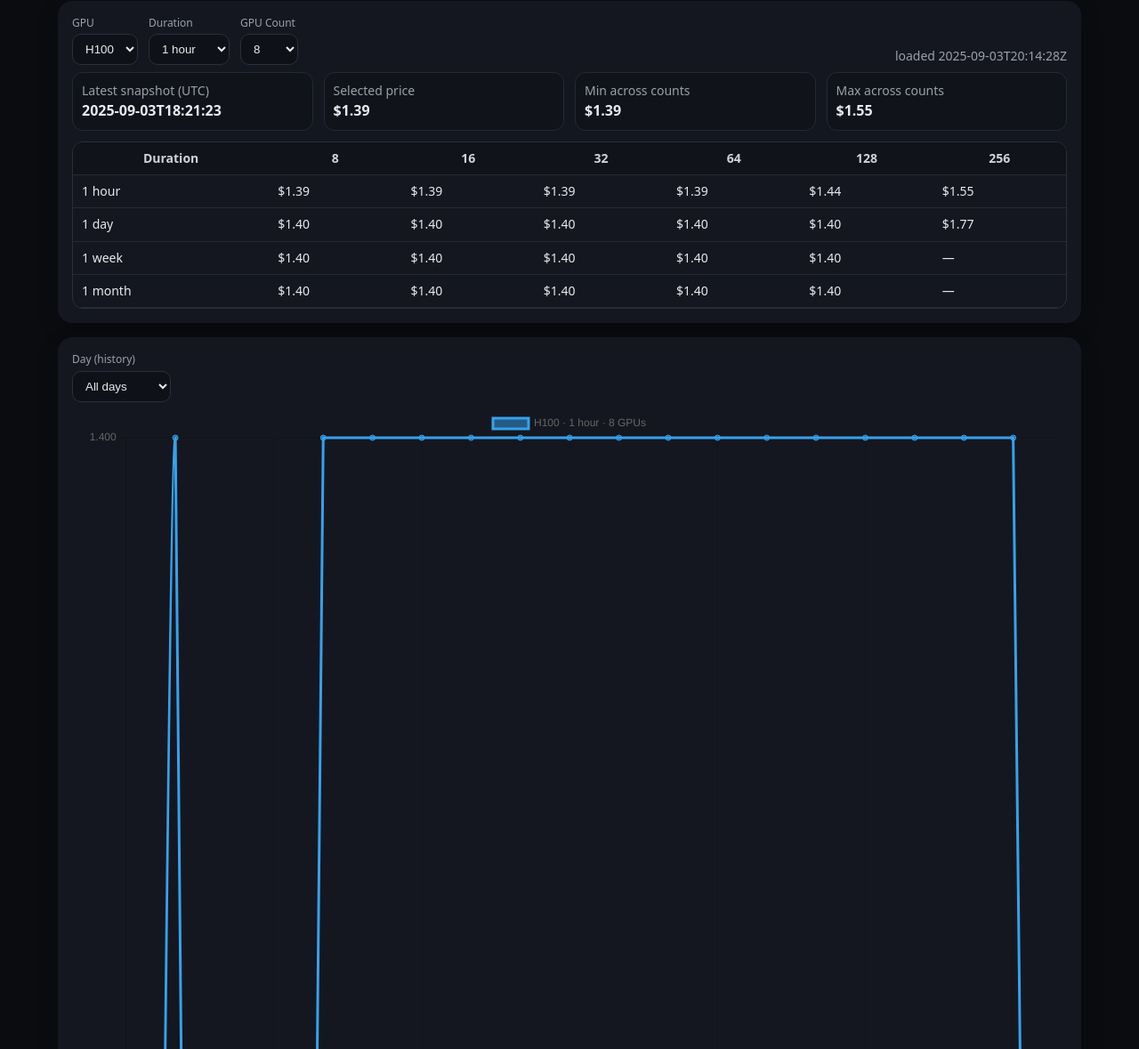
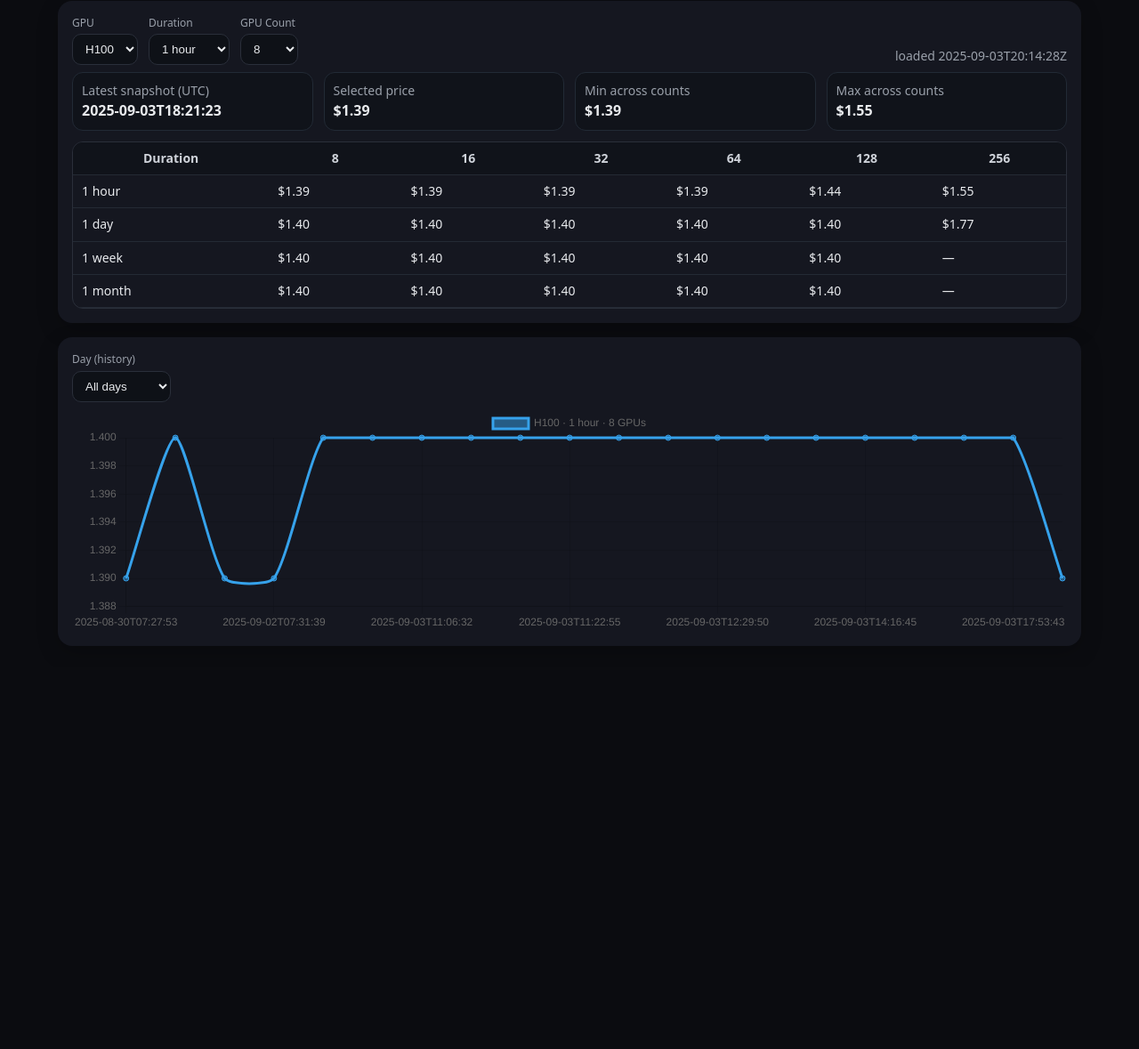
Before and after one commit to evieculloty9/gpu-pricing-scraper, a plain HTML site: page docs/index.html in a window 1280 px wide. Shown: the part 68-1247 px from the top of the page at 89% size. After the commit the page ends 818 px from the top, so only its background shows below. Drawn offline with nearby package versions, Linux system fonts and the light colour scheme.

Commit message:
Update index.html

```diff
--- a/docs/index.html
+++ b/docs/index.html
@@ -28,13 +28,18 @@
     .kpi{display:grid;grid-template-columns:repeat(4,minmax(120px,1fr));gap:12px;margin-top:8px}
     .kpi div{background:#10131a;border:1px solid #222a35;border-radius:12px;padding:10px}
     .kpi strong{font-size:16px}
+
+    /* compact chart height */
+    .chart-wrap{position:relative;height:250px;width:100%;}
+    @media (max-width: 900px){ .chart-wrap{ height:220px; } }
+    @media (max-width: 520px){ .chart-wrap{ height:200px; } }
   </style>
 </head>
 <body>
 <div class="wrap">
   <header>
     <h1>SFCompute Pricing</h1>
-    <div class="muted">Data: <code>docs/data/sfcompute_latest.csv</code> & <code>docs/data/sfcompute_history.csv</code></div>
+    <div class="muted">Data: <code>data/sfcompute_latest.csv</code> & <code>data/sfcompute_history.csv</code></div>
   </header>
 
   <!-- LATEST (single most recent snapshot only) -->
@@ -77,17 +82,19 @@
         <select id="day"></select>
       </div>
     </div>
-    <canvas id="histChart" height="320"></canvas>
+    <div class="chart-wrap">
+      <canvas id="histChart"></canvas>
+    </div>
   </div>
 </div>
 
 <script>
-  // File locations in your repo
+  // File locations in your repo (pages serves /docs as site root)
   const LATEST_PATH  = 'data/sfcompute_latest.csv?ts=' + Date.now();
   const HISTORY_PATH = 'data/sfcompute_history.csv?ts=' + Date.now();
 
-  const DURATIONS = ["1 hour","1 day","1 week","1 month"];   // expected labels
-  const FALLBACK_COUNTS = [8,16,32,64,128,256];              // table columns order
+  const DURATIONS = ["1 hour","1 day","1 week","1 month"];
+  const FALLBACK_COUNTS = [8,16,32,64,128,256];
 
   let LATEST = [], HISTORY = [], chart;
 
@@ -103,11 +110,9 @@
   const dayOf = ts => (ts||'').slice(0,10);
 
   function coerceRow(r){
-    // normalise keys & types from notebook
     r.gpu_type = String(r.gpu_type || r.gpu || '').trim();
     r.duration = String(r.duration || '').trim();
     r.gpu_count = Number(r.gpu_count);
-    // price can be number, "None", "", or "$12.34"
     if (typeof r.usd_per_gpu_hr === 'string'){
       const m = r.usd_per_gpu_hr.match(/(\d+(\.\d+)?)/);
       r.usd_per_gpu_hr = m ? Number(m[1]) : null;
@@ -118,7 +123,6 @@
   }
 
   function buildPivot(rows){
-    // map: key = `${duration}|${count}` -> price
     const m = new Map();
     let newest = '';
     for(const r of rows){
@@ -134,14 +138,12 @@
     const counts = rows.length ? uniq(rows.map(r => r.gpu_count)).sort((a,b)=>a-b) : FALLBACK_COUNTS.slice();
     const {pivot, newest} = buildPivot(rows);
 
-    // header counts dropdown should reflect data
     document.getElementById('count').innerHTML = counts.map(v=>`<option>${v}</option>`).join('');
     if (!counts.includes(Number(countSel))){
       countSel = counts[0];
       document.getElementById('count').value = countSel;
     }
 
-    // table render
     const tbl = document.getElementById('latestTable');
     let html = '<thead><tr><th>Duration</th>' + counts.map(c=>`<th class="mono">${c}</th>`).join('') + '</tr></thead><tbody>';
     for (const d of DURATIONS){
@@ -154,7 +156,6 @@
     html += '</tbody>';
     tbl.innerHTML = html;
 
-    // KPIs
     const selVal = pivot.get(`${durationSel}|${Number(countSel)}`);
     const rowVals = counts.map(c => pivot.get(`${durationSel}|${c}`)).filter(v => v != null);
     const kMin = rowVals.length ? Math.min(...rowVals) : null;
@@ -166,18 +167,15 @@
   }
 
   function renderHistory(gpuSel, durationSel, countSel){
-    // filter across ALL days; day dropdown can further narrow
     const rows = HISTORY.filter(r =>
       r.gpu_type === gpuSel && r.duration === durationSel && r.gpu_count === Number(countSel) && r.usd_per_gpu_hr != null
     ).sort((a,b)=> String(a.ts_utc).localeCompare(String(b.ts_utc)));
 
-    // build day selector
     const days = ['All days', ...uniq(rows.map(r => dayOf(r.ts_utc)))];
     const daySel = document.getElementById('day');
     if (!daySel.options.length){
       daySel.innerHTML = days.map(d=>`<option>${d}</option>`).join('');
     } else {
-      // keep current value if still present
       const cur = daySel.value;
       daySel.innerHTML = days.map(d=>`<option ${d===cur?'selected':''}>${d}</option>`).join('');
     }
@@ -196,12 +194,12 @@
       type: 'line',
       data: { labels, datasets: [{ label: `${gpuSel} · ${durationSel} · ${countSel} GPUs`, data: y, tension: .2 }] },
       options: {
-        responsive:true, maintainAspectRatio:false,
+        responsive:true,
+        maintainAspectRatio:false,   // follow .chart-wrap height
         scales:{ x:{ ticks:{ maxRotation:0, autoSkip:true } }, y:{ beginAtZero:false } }
       }
     });
 
-    // re-render on day change
     daySel.onchange = () => renderHistory(gpuSel, durationSel, countSel);
   }
 
@@ -216,13 +214,10 @@
   async function main(){
     try{
       document.getElementById('lastRefresh').textContent = 'loading…';
-
-      // load data
       const [latestRows, histRows] = await Promise.all([csv(LATEST_PATH), csv(HISTORY_PATH)]);
       LATEST  = latestRows.map(coerceRow);
       HISTORY = histRows.map(coerceRow);
 
-      // if latest is missing, synthesise latest from history (max ts per duration|count|gpu)
       if (!LATEST.length && HISTORY.length){
         const byKey = new Map();
         for (const r of HISTORY){
@@ -238,7 +233,6 @@
         return;
       }
 
-      // populate selectors
       const gpus = uniq(LATEST.map(r=>r.gpu_type)).sort();
       const counts = uniq(LATEST.map(r=>r.gpu_count)).sort((a,b)=>a-b);
       document.getElementById('gpu').innerHTML = gpus.map(v=>`<option>${v}</option>`).join('');
```
